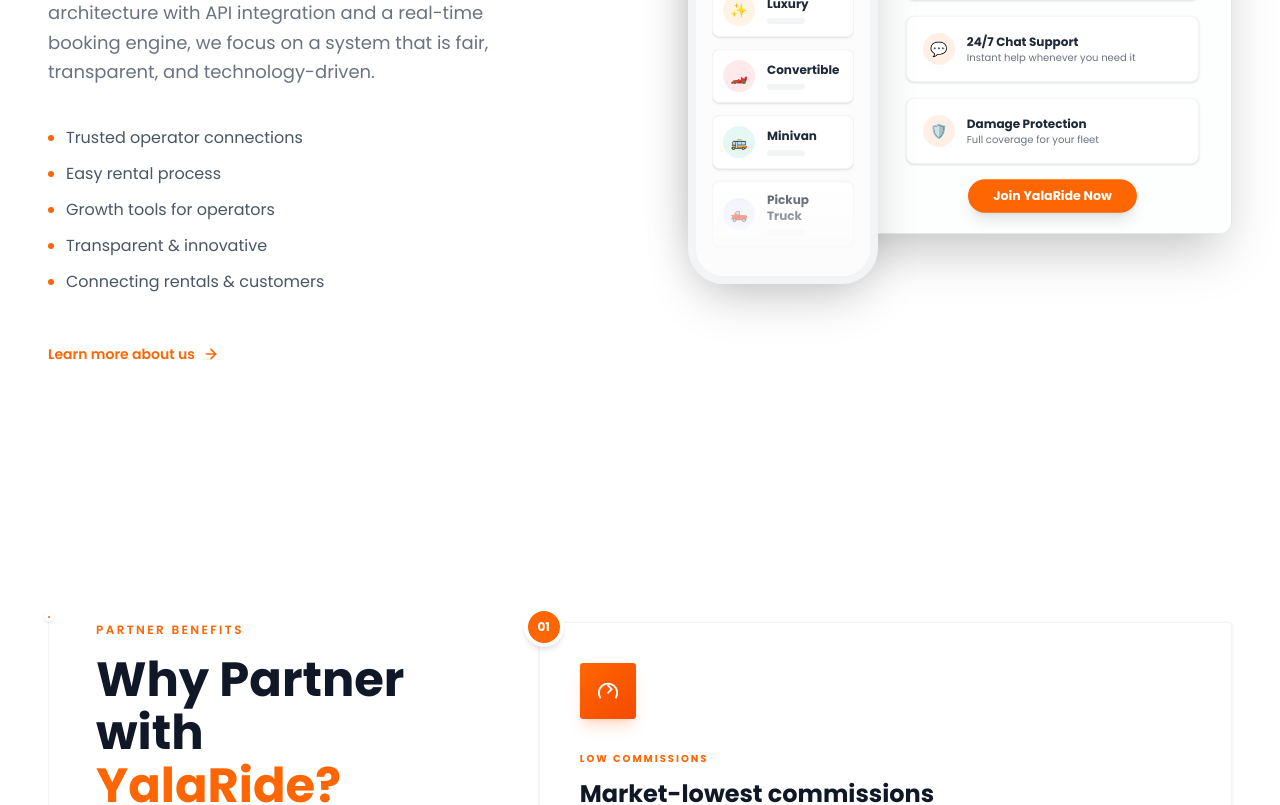
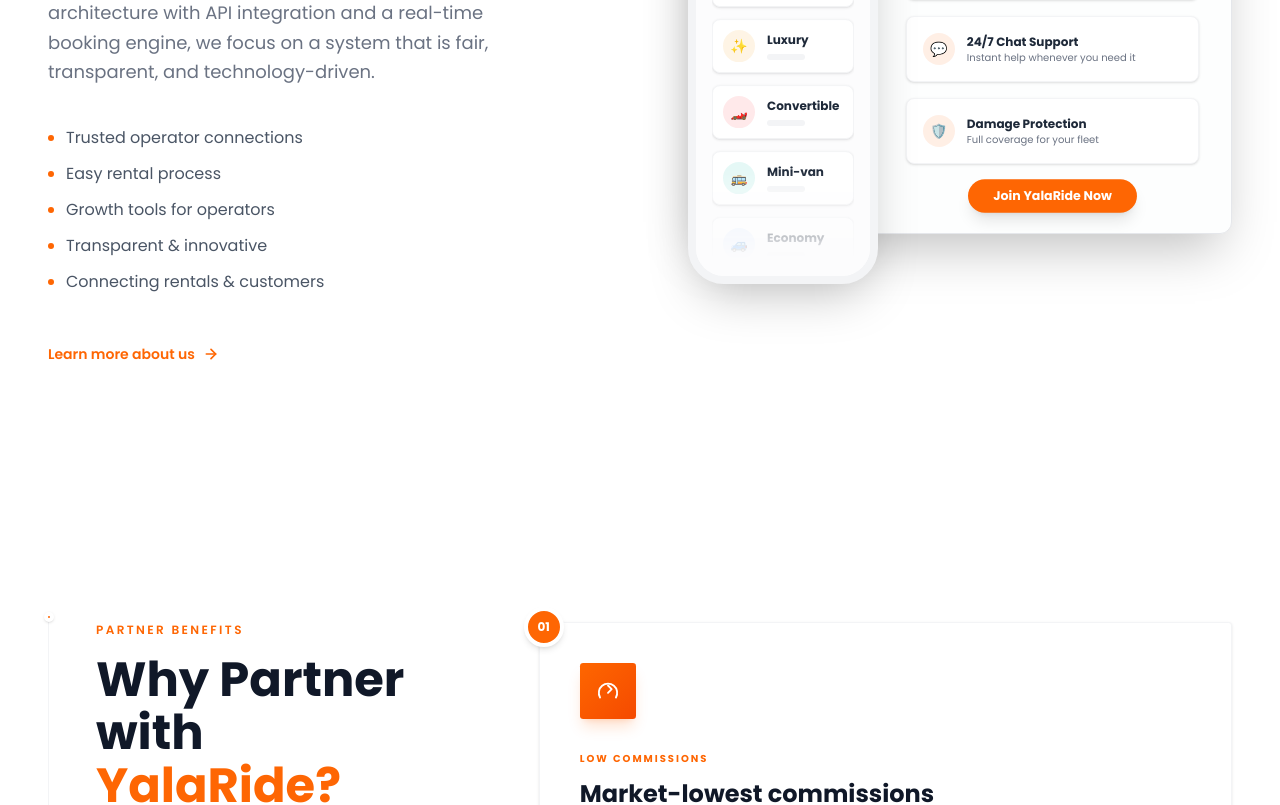
Before and after one commit to yellaride/yalaride.net, a Next.js app: page / in a window 1280 px wide. Shown: the part 1360-2165 px from the top of the page. Built offline with nearby package versions, Linux system fonts and the light colour scheme.

Commit message:
feat: add AboutSection component with platform highlights and animated UI mockups

```diff
--- a/app/components/AboutSection.tsx
+++ b/app/components/AboutSection.tsx
@@ -21,8 +21,7 @@
   { name: "SUV", color: "bg-orange-500/10", emoji: "🚐" },
   { name: "Luxury", color: "bg-amber-500/10", emoji: "✨" },
   { name: "Convertible", color: "bg-red-500/10", emoji: "🏎️" },
-  { name: "Minivan", color: "bg-teal-500/10", emoji: "🚌" },
-  { name: "Pickup Truck", color: "bg-indigo-500/10", emoji: "🛻" },
+  { name: "Mini-van", color: "bg-teal-500/10", emoji: "🚌" },
 ];
 
 export default function AboutSection() {
```
